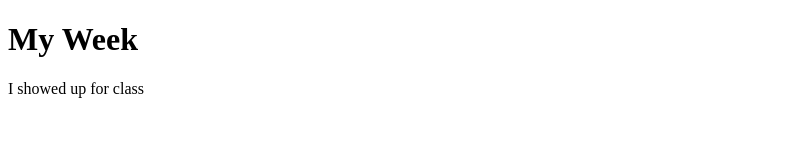
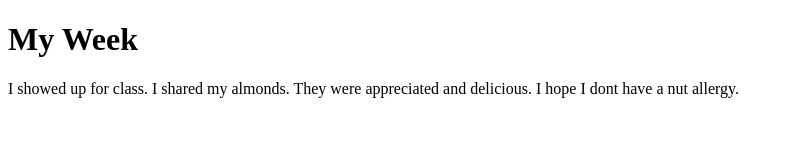
Before and after one commit to nathan-rabens/story, a plain HTML site: page index.html in a window 1280 px wide. Shown: the whole page, without its empty margins (0-793 px from the left). Drawn offline with Linux system fonts and the light colour scheme.

Commit message:
hope this is right

```diff
--- a/index.html
+++ b/index.html
@@ -6,7 +6,9 @@
   </head>
   <body>
     <h1>My Week</h1>
-    <p>I showed up for class </p>
+    <p>I showed up for class. I shared my almonds. They were appreciated and delicious.
+      I hope I dont have a nut allergy.
+    </p>
 
   </body>
 </html>
```
